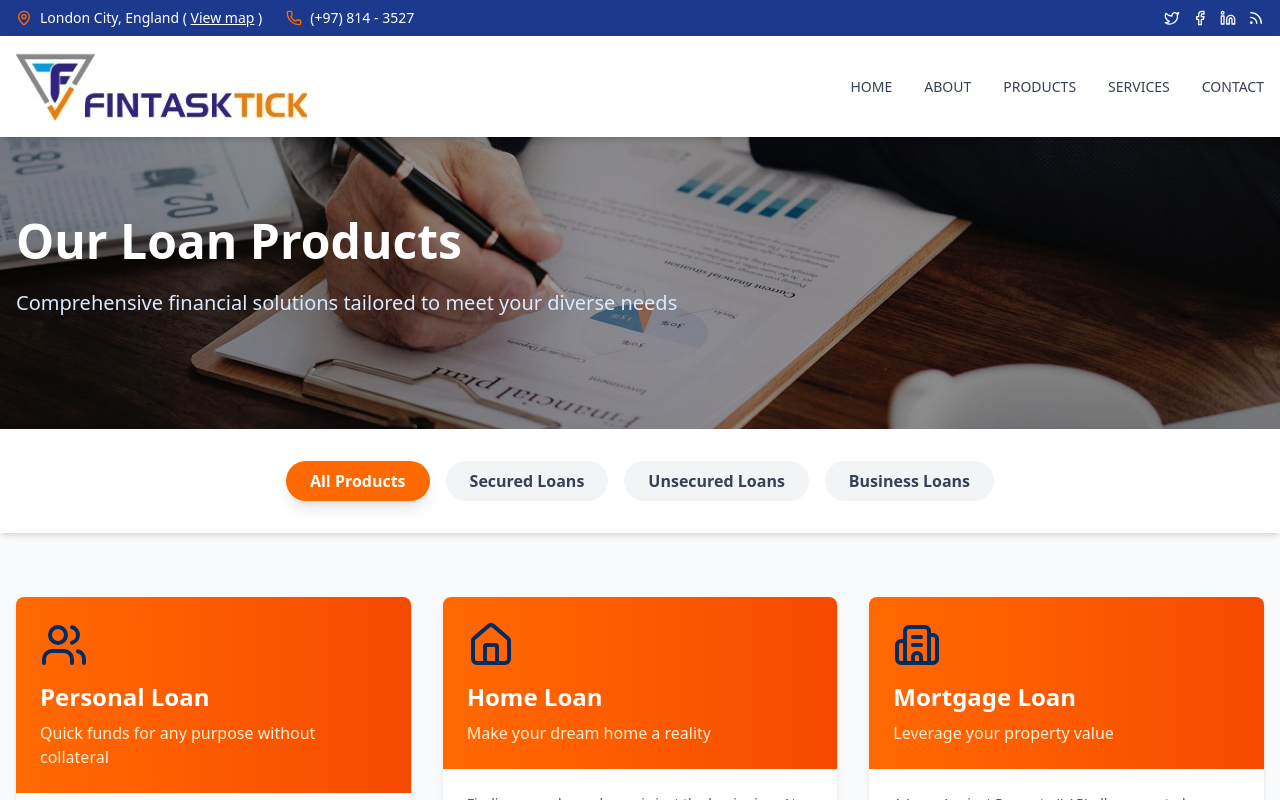
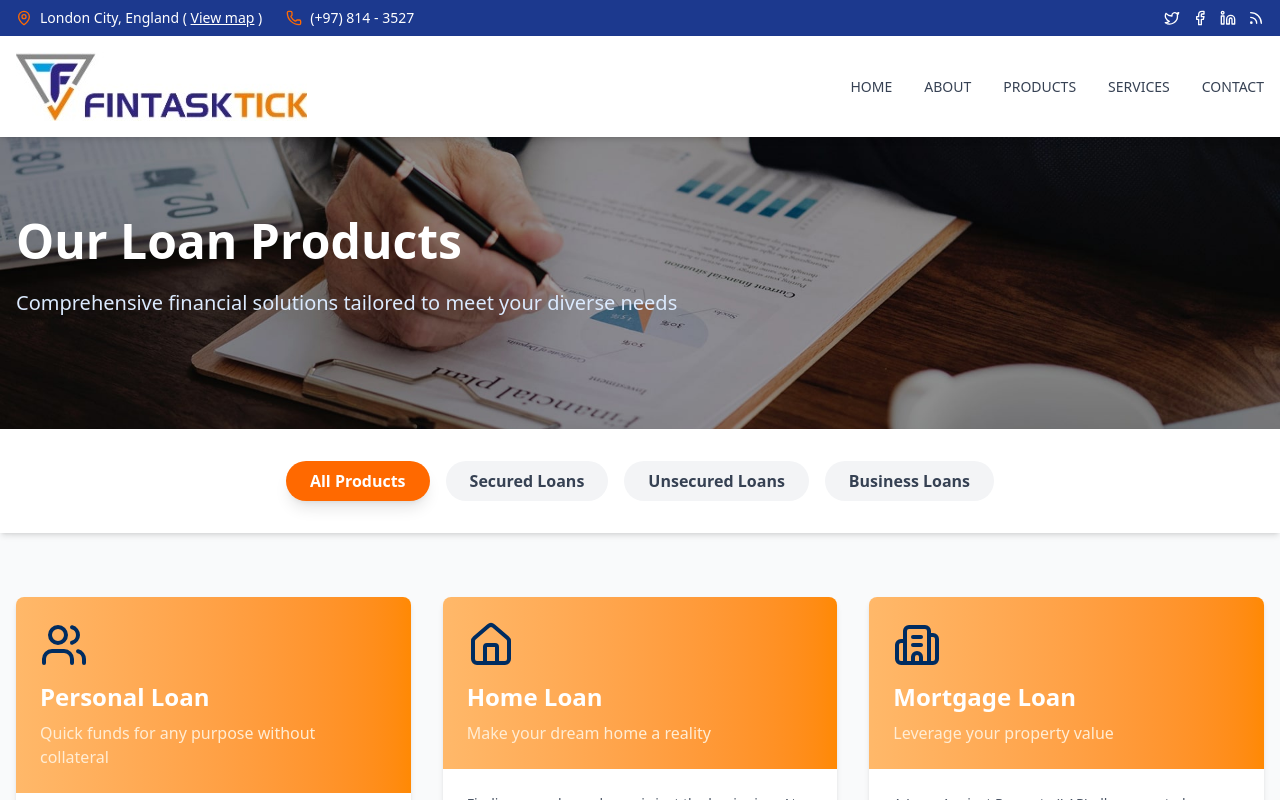
Before and after one commit to Sudhanandhini/Fintasktick, a React (Vite) app in the folder frontend/: page /products in a window 1280 px wide. Shown: the top 800 px of the page. Built offline with nearby package versions, Linux system fonts and the light colour scheme.

Commit message:
product grid color

```diff
--- a/frontend/src/components/Footer.jsx
+++ b/frontend/src/components/Footer.jsx
@@ -277,7 +277,7 @@ const Footer = ({ services = [], companyLinks = [] }) => {
             <div className="bg-blue-900 border-t border-blue-800">
                 <div className="max-w-7xl mx-auto px-4 py-6">
                     <div className="flex flex-col md:flex-row justify-between items-center text-sm text-blue-200">
-                        <p>Copyright © 2025 </p>
+                        <p>Copyright © Fintastick 2025 </p>
                         <div className="flex gap-6 mt-4 md:mt-0">
                             <Link to="https://www.sunsys.in/" className="hover:text-white">Developed By Sunsys Technologies</Link>
 
--- a/frontend/src/pages/ProductsPage.jsx
+++ b/frontend/src/pages/ProductsPage.jsx
@@ -236,7 +236,7 @@ const ProductsPage = () => {
                                 key={product.id}
                                 className="bg-white rounded-lg shadow-md hover:shadow-xl transition-all overflow-hidden group"
                             >
-                                <div className="bg-gradient-to-r from-orange-500 to-orange-600 p-6 text-white">
+                                <div className="bg-gradient-to-r from-orange-300 to-orange-400 p-6 text-white">
                                     <div className="mb-3 text-[#002c60]">{product.icon}</div>
                                     <h3 className="text-2xl font-bold ">{product.title}</h3>
                                     <p className="text-orange-100 mt-2">{product.shortDesc}</p>
```
